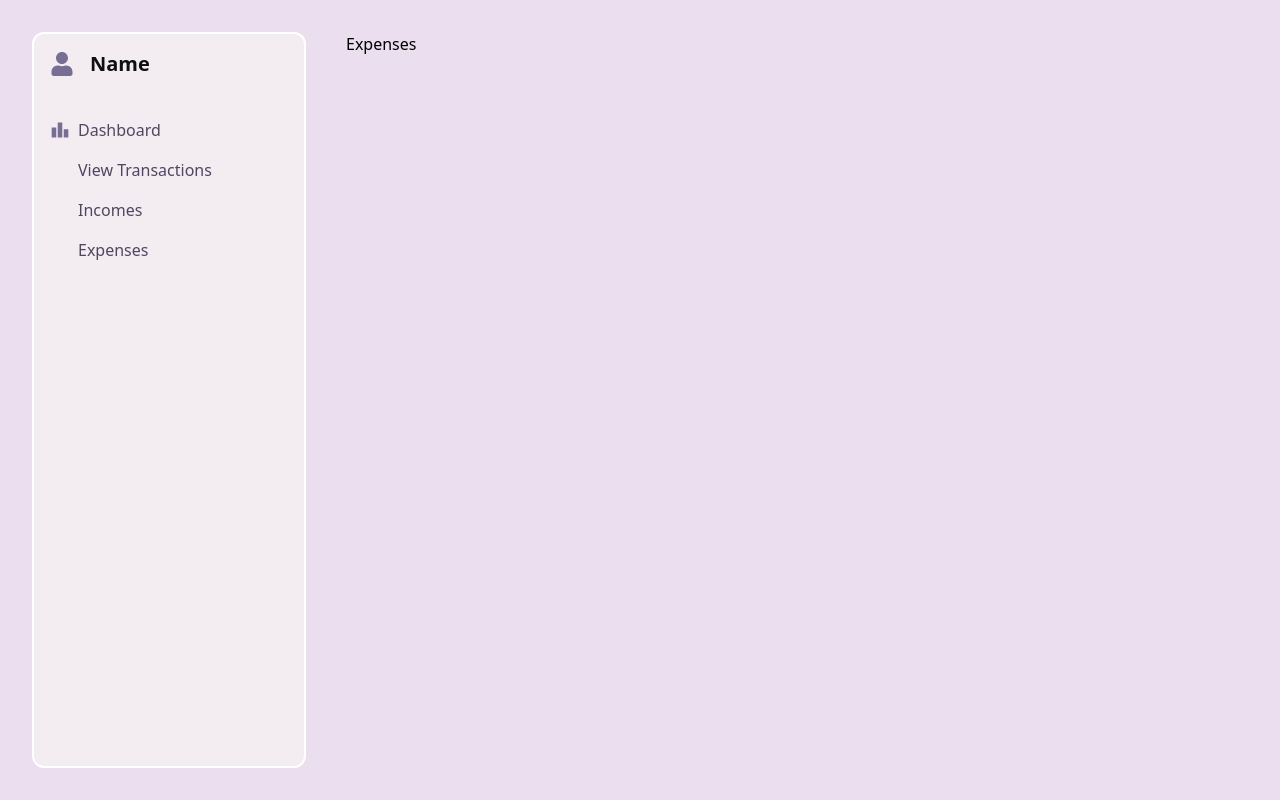
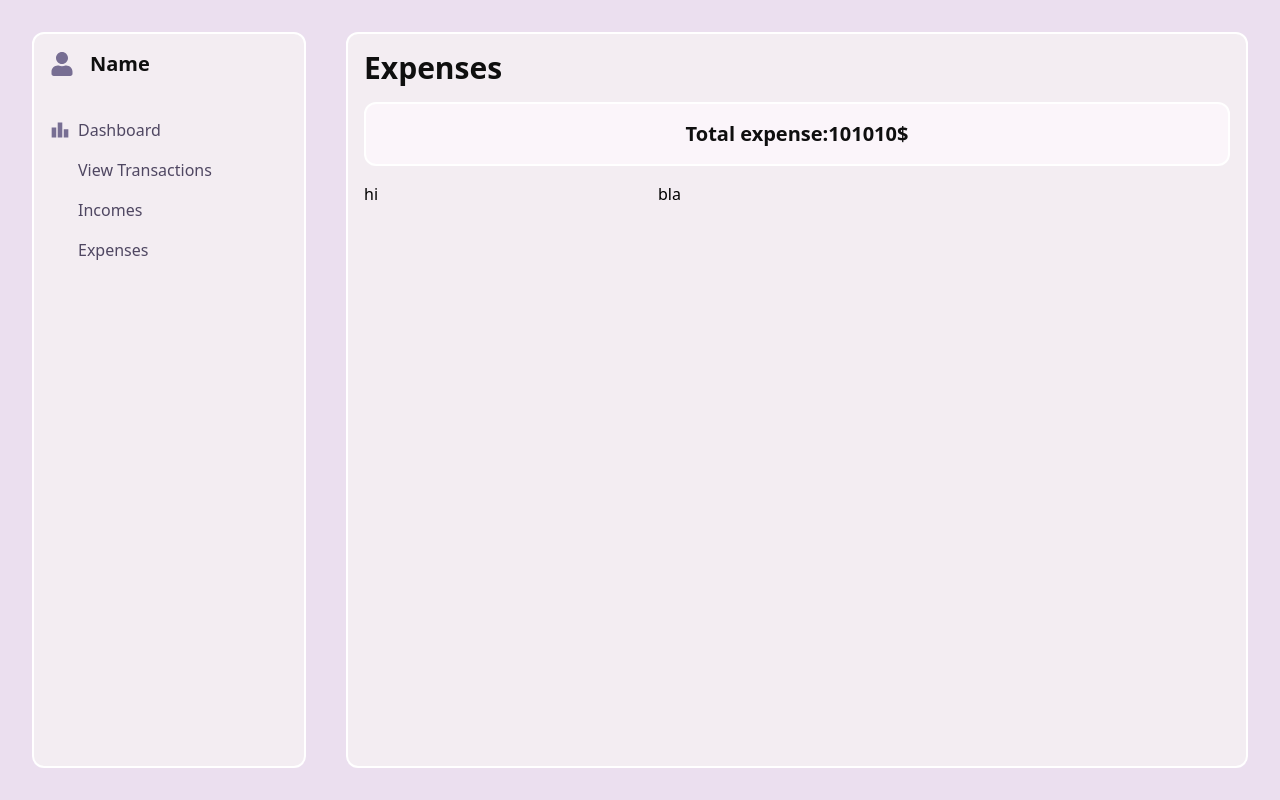
Before and after one commit to mariamdatuka/app, a React (Vite) app: page /expenses in a window 1280 px wide. Built offline with nearby package versions, Linux system fonts and the light colour scheme; some icons are missing.

Commit message:
style:layout for income and expense pages

```diff
--- a/src/App.tsx
+++ b/src/App.tsx
@@ -1,5 +1,5 @@
 import { Route, Routes } from "react-router-dom"
-import Layout from "./components/Layout/Layout"
+import MainLayout from "./components/Layouts/MainLayout"
 import Dashboard from "./pages/Dashboard"
 import Transactions from "./pages/Transactions"
 import Incomes from "./pages/Incomes"
@@ -12,7 +12,7 @@ function App() {
   return (
     <>
     <Routes>
-      <Route path='/' element={<Layout/>}>
+      <Route path='/' element={<MainLayout/>}>
       <Route index path='/' element={<Dashboard/>}/>
       <Route path='transactions' element={<Transactions/>}/>
       <Route path='incomes' element={<Incomes/>}/>
--- /dev/null
+++ b/src/components/Layouts/Layout.tsx
@@ -0,0 +1,31 @@
+import React from "react";
+
+interface Props{
+    mainTitle:string;
+    title:string;
+    children: React.ReactNode;
+  }
+
+  const Layout = ({mainTitle,title, children}:Props) => {
+    const childrenArray = React.Children.toArray(children);
+    return (
+      <>
+       <div>
+        <h1 className='text-dark text-3xl font-semibold'>{mainTitle}</h1>
+        <div className='w-full mt-4 rounded-xl flex items-center justify-center h-16 bg-lightbg border-2 border-white'>
+           <h3 className='font-semibold text-xl text-dark'>Total {title}:101010$</h3>
+        </div>
+        <section className='mt-4 grid grid-cols-6 gap-4'>
+            <div className="col-span-2">
+             {childrenArray[0]}
+            </div>
+            <div className="col-span-4">
+               {childrenArray[1]}
+            </div>
+        </section>
+       </div>
+      </>
+    )
+  }
+
+  export default Layout;
--- a/src/components/Layout/Layout.tsx
+++ b/src/components/Layouts/MainLayout.tsx
@@ -1,14 +1,14 @@
 import { Outlet } from "react-router-dom"
 import NavBar from "../NavBar.tsx/NavBar"
 
-const Layout = () => {
+const MainLayout = () => {
   return (
     <>
       <section className='h-screen p-8 grid grid-cols-12 gap-10'>
             <div className='col-span-3'>
             <NavBar/>
             </div>
-          <div className='col-span-9'>
+          <div className='col-span-9 h-full p-4  bg-mainBg rounded-xl border-2 border-white'>
              <Outlet/>
           </div>
       </section>
@@ -16,4 +16,4 @@ const Layout = () => {
   )
 }
 
-export default Layout
+export default MainLayout
--- a/src/pages/Dashboard.tsx
+++ b/src/pages/Dashboard.tsx
@@ -2,8 +2,8 @@
 
 const Dashboard = () => {
   return (
-    <div className='h-full p-4 flex flex-col gap-10 items-start bg-mainBg rounded-xl border-2 border-white'>
-
+    <div>
+       <h1>hi</h1>
     </div>
   )
 }
--- a/src/pages/Expenses.tsx
+++ b/src/pages/Expenses.tsx
@@ -1,8 +1,15 @@
+
+import Layout from "../components/Layouts/Layout"
 
 
 const Expenses = () => {
   return (
-    <div>Expenses</div>
+    <>
+     <Layout title='expense' mainTitle='Expenses'>
+         <div>hi</div>
+         <div>bla</div>
+     </Layout>
+    </>
   )
 }
 
--- a/src/pages/Incomes.tsx
+++ b/src/pages/Incomes.tsx
@@ -1,8 +1,14 @@
+import Layout from "../components/Layouts/Layout"
 
 
 const Incomes = () => {
   return (
-    <div>Incomes</div>
+    <>
+     <Layout title='income' mainTitle='Incomes'>
+         <div>hi</div>
+         <div>bla</div>
+     </Layout>
+    </>
   )
 }
 
--- a/tailwind.config.js
+++ b/tailwind.config.js
@@ -11,7 +11,8 @@ module.exports = {
       mainBg:'#f3edf2',
       red: "#ff0101",
       mainText: "rgb(15, 23, 36)",
-      white:"#FFF"
+      white:"#FFF",
+      lightbg:'#fbf5fa',
     },
     extend: {},
     plugins: [],
```
